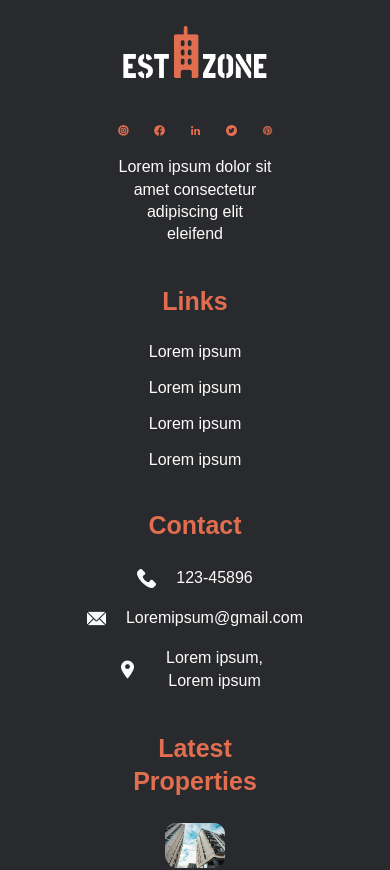
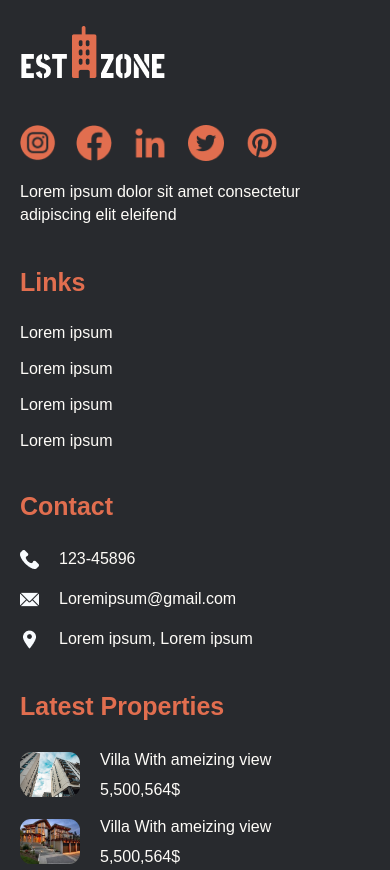
Before and after one commit to ashrafun-nesa/Est-Zone-website, a React (Create React App) app: page / in a window 390 px wide. Shown: the part 6520-7390 px from the top of the page. Built offline with nearby package versions, Linux system fonts and the light colour scheme.

Commit message:
Done with the footer

```diff
--- a/src/App.css
+++ b/src/App.css
@@ -852,6 +852,7 @@ section.show-animation  .animate {
 
 .social-media img {
   width: calc(100% / 5 - 30px);
+  max-width: 36px;
 }
 
 .single-wrapper.links {
@@ -1384,15 +1385,18 @@ hr {
   .footer-wrapper {
     flex-flow: column wrap;
     align-items: center;
-    text-align: center;
   }
 
-  .single-wrapper .text {
-    justify-content: center;
+  .single-wrapper.links {
+    max-width: 100%;
   }
 
-  .property-img-wrapper {
-    flex-flow: column wrap;
+  .single-wrapper {
+    width: 100%;
+  }
+
+  .social-media {
+    justify-content: flex-start;
   }
 
   .overlay-wrapper .video-wrapper {
```
